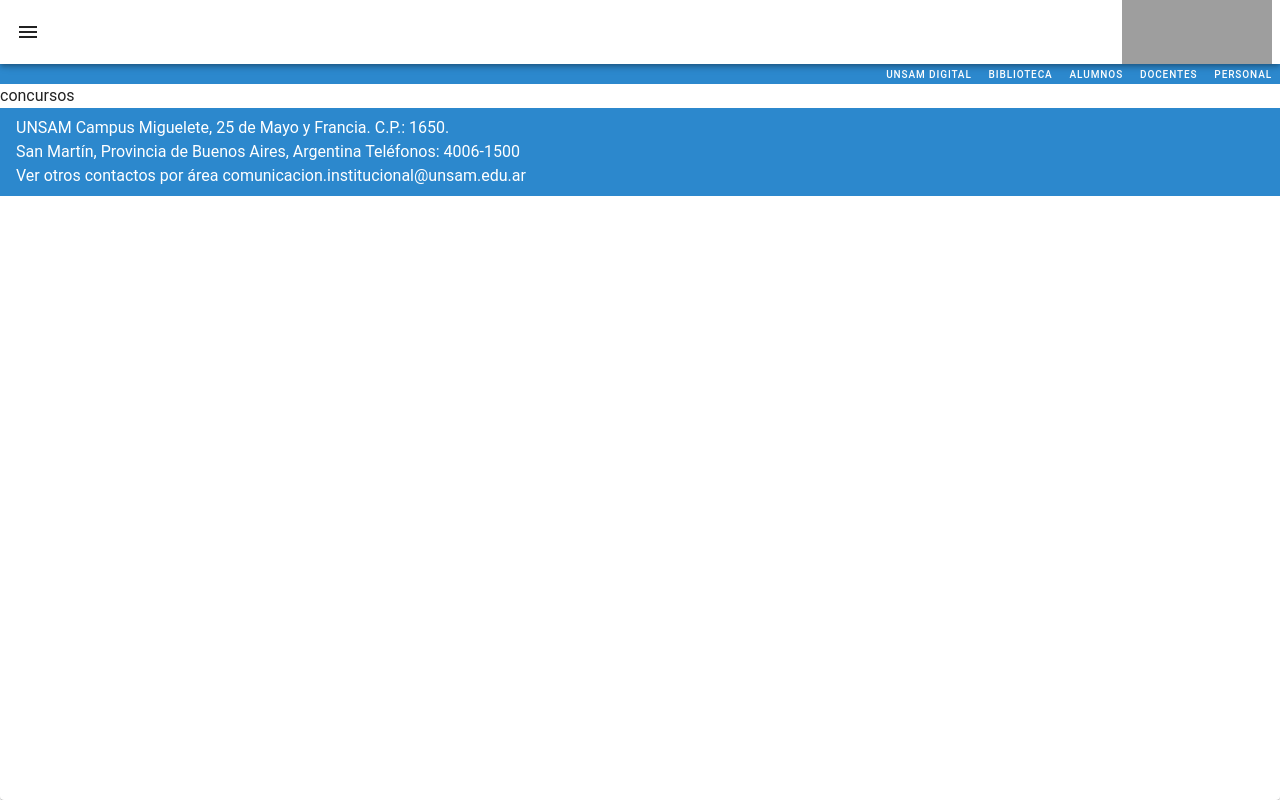
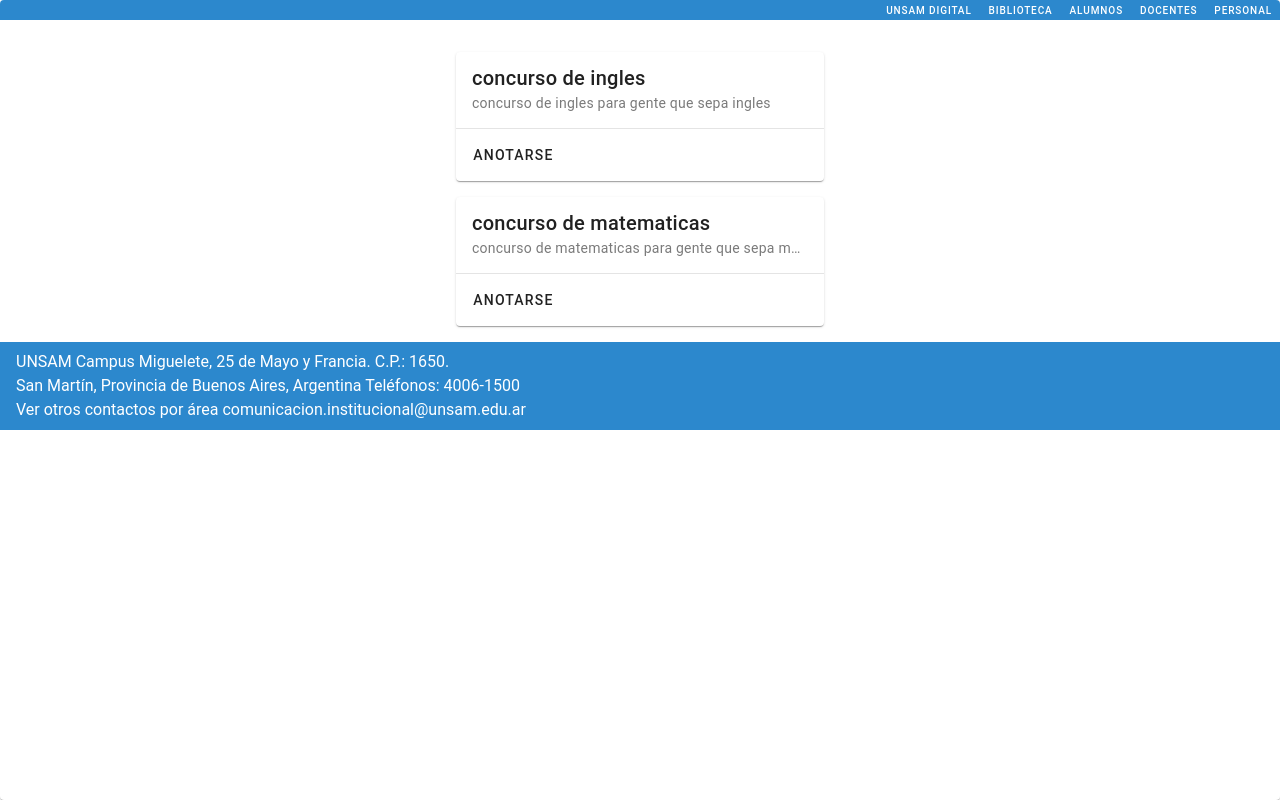
Before and after one commit to juliocromero/concurso-web, a Vue app: page /concursos in a window 1280 px wide. Built offline with nearby package versions, Linux system fonts and the light colour scheme; grey boxes are pictures that could not be loaded.

Commit message:
add concursos

```diff
--- a/src/App.vue
+++ b/src/App.vue
@@ -18,7 +18,7 @@ const itemsNav = ref([
     <v-layout>
       <!-- <v-system-bar color="deep-purple darken-3"></v-system-bar> -->
 
-      <v-app-bar prominent>
+     <!--  <v-app-bar prominent>
         <v-app-bar-nav-icon
           variant="text"
           @click.stop="drawer = !drawer"
@@ -33,7 +33,7 @@ const itemsNav = ref([
 
       <v-navigation-drawer v-model="drawer" location="left" temporary>
         <v-list :items="itemsNav" class="mt-7"></v-list>
-      </v-navigation-drawer>
+      </v-navigation-drawer> -->
 
       <v-main class="mt-22" height="100vh">
         <v-list class="background-bran pb-0 pt-0 d-flex justify-end">
--- a/src/components/LoginForm.vue
+++ b/src/components/LoginForm.vue
@@ -7,8 +7,8 @@ const Prefix = ref('@unsam.edu.ar')
 </script>
 <template>
   <v-row>
-    <v-col md="7" col="12" class="card_form">
-      <v-card rounded="0">
+    <v-col md="6" col="12" class="card_form">
+      <v-card rounded="0" height="350px">
         <v-card-text class="text-h5 py-2">
           <v-form ref="form" lazy-validation>
             <v-text-field
@@ -53,7 +53,7 @@ const Prefix = ref('@unsam.edu.ar')
         </v-card-actions>
       </v-card>
     </v-col>
-    <v-col md="5" cols="12">
+    <v-col md="6" cols="12">
       <div class="pa-4 d-flex flex-column justify-space-between register_form">
         <div>
           <h3>
--- /dev/null
+++ b/src/components/concurso/Concurso.vue
@@ -0,0 +1,70 @@
+<script setup>
+import { ref } from 'vue'
+const { items } = defineProps({
+    items:  Object
+})
+
+const expand = ref(false)
+</script>
+
+<template>
+  <v-card
+    class="mx-auto"
+    max-width="368"
+  >
+    <v-card-item :title="items.title">
+      <template v-slot:subtitle>
+
+        {{ items.description }}
+      </template>
+    </v-card-item>
+
+    <v-card-text class="py-0">
+    </v-card-text>
+
+
+    <v-expand-transition>
+      <div v-if="expand">
+        <div class="pa-4">
+            <v-form
+                ref="form"
+            >
+                <v-text-field
+                v-model="name"
+                label="Name"
+                required
+                ></v-text-field>
+
+                <v-text-field
+                v-model="email"
+                label="Email"
+                required
+                ></v-text-field>
+
+
+
+                <v-btn
+                color="success"
+                class="me-4"
+                @click="validate"
+                >
+                Enviar
+                </v-btn>
+
+            </v-form>
+        </div>
+      </div>
+    </v-expand-transition>
+
+    <v-divider></v-divider>
+
+    <v-card-actions>
+      <v-btn @click="expand = !expand">
+        {{ !expand ? 'Anotarse' : 'Cerrar' }}
+      </v-btn>
+    </v-card-actions>
+  </v-card>
+</template>
+
+<style scoped>
+</style>
--- /dev/null
+++ b/src/components/concurso/ConcursoContainer.vue
@@ -0,0 +1,19 @@
+<script setup>
+import { ref } from 'vue'
+import Concurso from "./Concurso.vue"
+
+import data from './data.js'
+const concursos = ref(data)
+
+</script>
+
+<template>
+    <v-container>
+        <div v-for="(concurso) in concursos" :key="concurso.id" class="mt-4">
+            <Concurso :items="concurso" />
+        </div>
+    </v-container>
+</template>
+
+<style scoped>
+</style>
--- /dev/null
+++ b/src/components/concurso/data.js
@@ -0,0 +1,14 @@
+const test = [
+  {
+    title: "concurso de ingles",
+    id: 0,
+    description: "concurso de ingles para gente que sepa ingles ",
+  },
+  {
+    title: "concurso de matematicas",
+    id: 1,
+    description: "concurso de matematicas para gente que sepa matematicas ",
+  },
+];
+
+export default test;
--- a/src/pages/Concursos.vue
+++ b/src/pages/Concursos.vue
@@ -1,9 +1,12 @@
 
 <script setup>
+import ConcursoContainer from '../components/concurso/ConcursoContainer.vue'
+
 </script>
 
 <template>
-  <div>concursos</div>
+
+  <ConcursoContainer />
 </template>
 
 <style>
```
